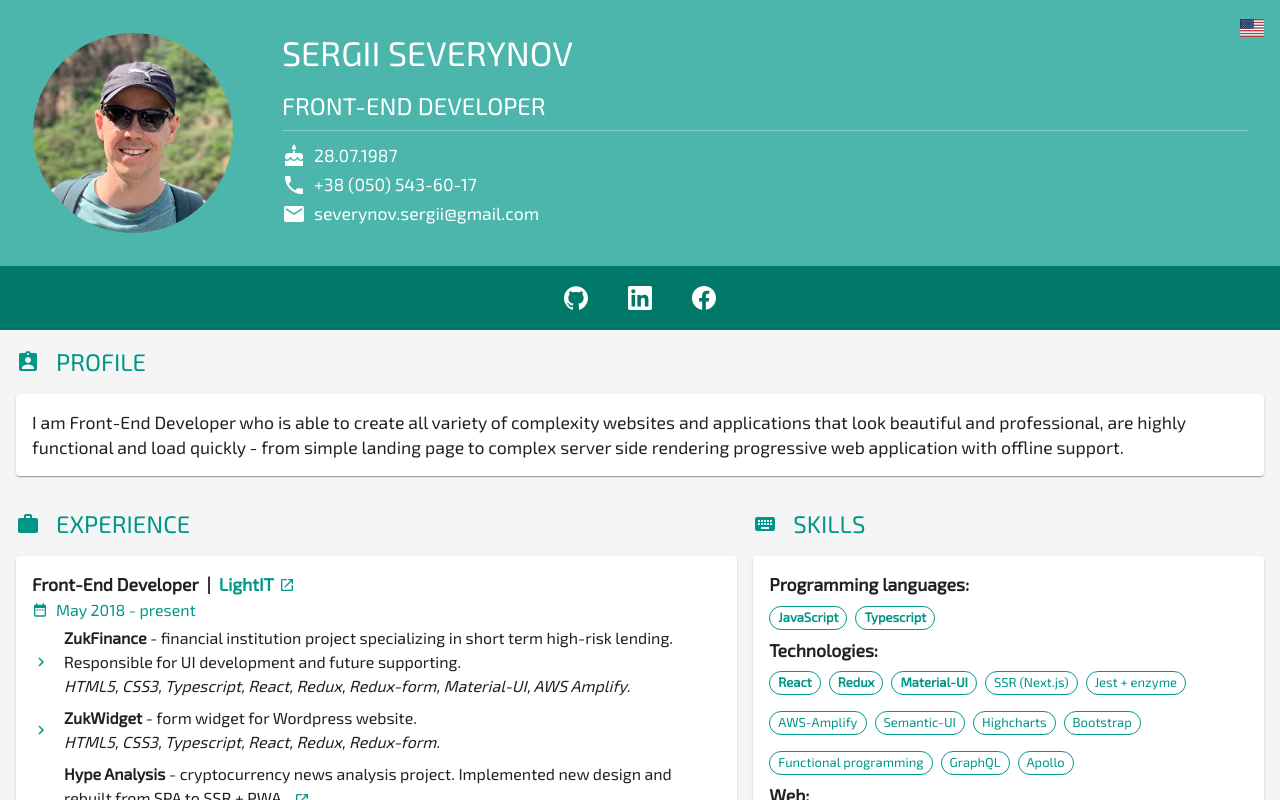
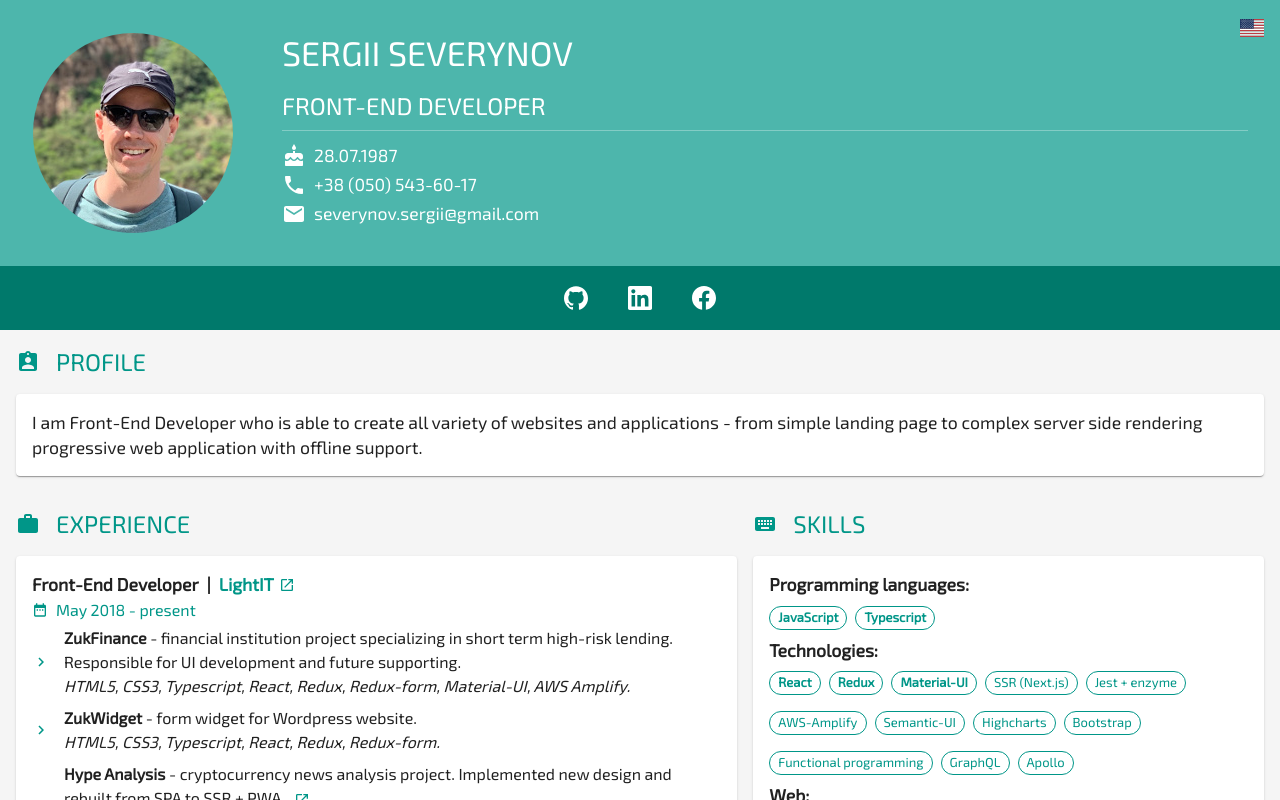
Before and after one commit to severjason/cv2, a React (Create React App) app: page /en in a window 1280 px wide. Shown: the top 800 px of the page. Built offline with nearby package versions, Linux system fonts and the light colour scheme.

Commit message:
updated profile data

```diff
--- a/src/data.ts
+++ b/src/data.ts
@@ -1,8 +1,7 @@
 import { CVData } from './app/types';
 
 const en: CVData = {
-  profile: 'I am Front-End Developer who is able to create all variety of complexity websites and applications ' +
-    'that look beautiful and professional, are highly functional and load quickly' +
+  profile: 'I am Front-End Developer who is able to create all variety of websites and applications ' +
     ' - from simple landing page to complex server side rendering progressive web application with offline support. ',
   experience: [
     {
@@ -203,9 +202,7 @@ const en: CVData = {
 };
 
 const uk: CVData = {
-  profile: 'Я Front-End Розробник, що може створити вебсайти та додатки різноманітної складності, які виглядають' +
-    ' гарно та професійно, є високофункціональними та швидкими ' +
-    'that look beautiful and professional, are highly functional and load quickly' +
+  profile: 'Я Front-End Розробник, що може створити вебсайти та додатки різноманітної складності' +
     ' - від простих лендінгів до комплексних PWA додатків з SSR та підтримкою оффлайн. ',
   experience: [
     {
```
